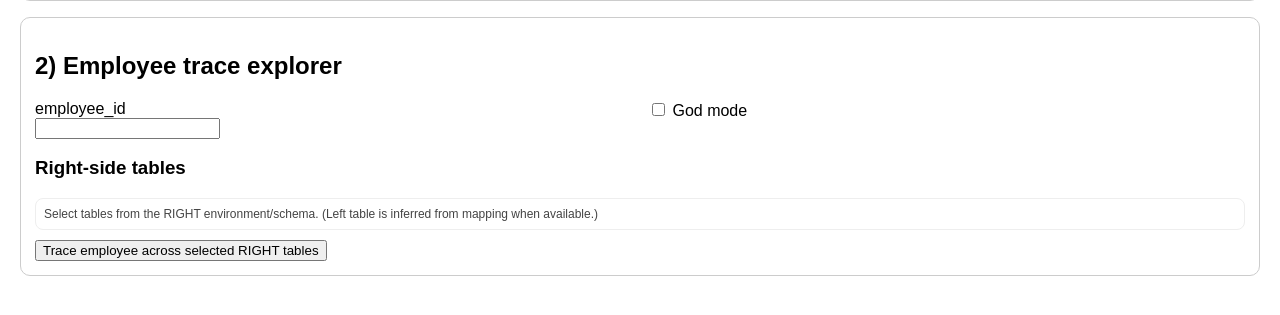
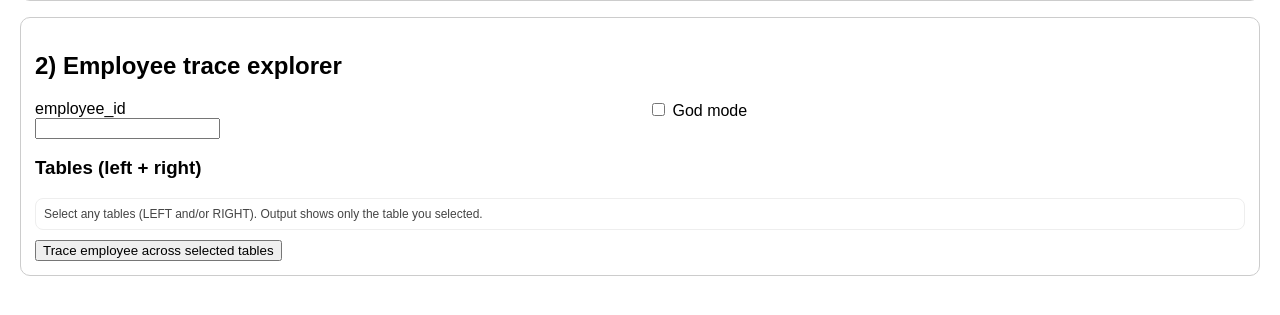
Before and after one commit to kellyclaw-ai/vertica-workday-compare, a FastAPI app: template templates/index.html in a window 1280 px wide. Shown: the part 374-689 px from the top of the page. Run offline with FastAPI, Linux system fonts and the light colour scheme; the template is opened without the code that fills it, so the values that code supplies are empty.

Commit message:
Make trace explorer single-table (left/right selectable) and show only selected table results

```diff
--- a/app/main.py
+++ b/app/main.py
@@ -51,21 +51,36 @@ def _unmapped_fields_report(left_table: str, right_table: str) -> dict:
 def _render_home(request: Request, compare_result=None, trace_frames=None, employee_id=""):
     table_maps, field_maps, value_maps = load_mapping(settings.mapping_file)
 
-    # Right-side schema tables list (used by trace explorer)
+    # Schema table lists (used by trace explorer)
+    left_schema = None
     right_schema = None
-    if table_maps and table_maps[0].right_table and "." in table_maps[0].right_table:
-        right_schema = table_maps[0].right_table.split(".", 1)[0]
+    if table_maps:
+        if table_maps[0].left_table and "." in table_maps[0].left_table:
+            left_schema = table_maps[0].left_table.split(".", 1)[0]
+        if table_maps[0].right_table and "." in table_maps[0].right_table:
+            right_schema = table_maps[0].right_table.split(".", 1)[0]
 
-    right_schema_tables = []
+    left_schema_tables: list[str] = []
+    right_schema_tables: list[str] = []
+    if left_schema:
+        try:
+            left_schema_tables = get_schema_tables(_conn_left(), left_schema)
+        except Exception:
+            left_schema_tables = []
     if right_schema:
         try:
             right_schema_tables = get_schema_tables(_conn_right(), right_schema)
         except Exception:
             right_schema_tables = []
 
-    # Fallback: use only mapped right tables
+    # Fallbacks: use mapped tables only
+    if not left_schema_tables:
+        left_schema_tables = sorted({tm.left_table for tm in table_maps if tm.left_table})
     if not right_schema_tables:
         right_schema_tables = sorted({tm.right_table for tm in table_maps if tm.right_table})
+
+    trace_table_refs = ([{"side": "left", "table": t} for t in left_schema_tables]
+                        + [{"side": "right", "table": t} for t in right_schema_tables])
 
     return templates.TemplateResponse(
         "index.html",
@@ -74,7 +89,7 @@ def _render_home(request: Request, compare_result=None, trace_frames=None, emplo
             "table_maps": table_maps,
             "field_maps": field_maps,
             "value_maps": value_maps,
-            "right_schema_tables": right_schema_tables,
+            "trace_table_refs": trace_table_refs,
             "god_mode_default": settings.god_mode_default,
             "compare_result": compare_result,
             "trace_frames": trace_frames or [],
@@ -180,57 +195,36 @@ async def trace_ui(request: Request):
     employee_id = str(form.get("employee_id", "")).strip()
     god_mode = str(form.get("god_mode", "")).lower() in {"on", "true", "1", "yes"}
 
-    table_maps, field_maps, _value_maps = load_mapping(settings.mapping_file)
-    selected_right_tables = form.getlist("right_table")
+    _table_maps, _field_maps, _value_maps = load_mapping(settings.mapping_file)
+    selected_refs = form.getlist("table_ref")
 
     frames = []
-    for rt in selected_right_tables:
-        tm = next((t for t in table_maps if t.right_table == rt), None)
-        if not tm:
-            # Not mapped; skip for now (trace is designed to show left/right).
+    for ref in selected_refs:
+        # ref format: "left|schema.table" or "right|schema.table"
+        if "|" not in ref:
             continue
+        side, table = ref.split("|", 1)
+        side = side.strip().lower()
+        table = table.strip()
 
-        fmaps = field_map_for_table(field_maps, tm.left_table, tm.right_table)
-        kmaps = key_map_for_table(field_maps, tm.left_table, tm.right_table)
-        left_keys = [k.left_field for k in kmaps]
-        right_keys = [k.right_field for k in kmaps]
+        conn = _conn_left() if side == "left" else _conn_right()
 
-        l_fields = [f.left_field for f in fmaps]
-        r_fields = [f.right_field for f in fmaps]
+        # Prefer source order (schema order). Ensure employee_id first when present.
+        cols = get_table_columns(conn, table)
+        if cols and any(c.lower() == "employee_id" for c in cols):
+            cols = [c for c in cols if c.lower() == "employee_id"] + [c for c in cols if c.lower() != "employee_id"]
 
-        # Ensure key fields are present and at the beginning
-        l_fields = left_keys + [f for f in l_fields if f not in set(left_keys)]
-        r_fields = right_keys + [f for f in r_fields if f not in set(right_keys)]
+        frame = employee_trace(conn, table, employee_id, cols, "employee_id")
 
-        # Prefer source/table column order while keeping keys first
-        left_order = get_table_columns(_conn_left(), tm.left_table)
-        right_order = get_table_columns(_conn_right(), tm.right_table)
-        if left_order:
-            l_nonkeys = [c for c in left_order if c in set(l_fields) and c not in set(left_keys)]
-            l_fields = left_keys + l_nonkeys
-        if right_order:
-            r_nonkeys = [c for c in right_order if c in set(r_fields) and c not in set(right_keys)]
-            r_fields = right_keys + r_nonkeys
-
-        left_frame = employee_trace(_conn_left(), tm.left_table, employee_id, l_fields, "employee_id")
-        right_frame = employee_trace(_conn_right(), tm.right_table, employee_id, r_fields, "employee_id")
-
-        # Sort trace rows by primary keys (if available)
-        if left_keys and left_frame.get("rows"):
-            left_frame["rows"] = sorted(
-                left_frame["rows"],
-                key=lambda r: tuple(str(r.get(k, "")) for k in left_keys),
-            )
-        if right_keys and right_frame.get("rows"):
-            right_frame["rows"] = sorted(
-                right_frame["rows"],
-                key=lambda r: tuple(str(r.get(k, "")) for k in right_keys),
-            )
+        # Sort rows by employee_id if present
+        if frame.get("rows") and frame.get("columns"):
+            if any(c.lower() == "employee_id" for c in frame["columns"]):
+                emp_col = next(c for c in frame["columns"] if c.lower() == "employee_id")
+                frame["rows"] = sorted(frame["rows"], key=lambda r: str(r.get(emp_col, "")))
 
         if not god_mode:
-            left_frame["sql"] = "hidden"
-            right_frame["sql"] = "hidden"
+            frame["sql"] = "hidden"
 
-        frames.append({"left_table": tm.left_table, "right_table": tm.right_table, "left": left_frame, "right": right_frame})
+        frames.append({"side": side, "table": table, "frame": frame})
 
     return _render_home(request, trace_frames=frames, employee_id=employee_id)
--- a/templates/index.html
+++ b/templates/index.html
@@ -118,70 +118,42 @@
         </div>
       </div>
 
-      <h3>Right-side tables</h3>
+      <h3>Tables (left + right)</h3>
       <div class="frame frame-scroll">
-        <div class="small">Select tables from the RIGHT environment/schema. (Left table is inferred from mapping when available.)</div>
-        {% for rt in right_schema_tables %}
+        <div class="small">Select any tables (LEFT and/or RIGHT). Output shows only the table you selected.</div>
+        {% for t in trace_table_refs %}
           <label style="display:block; margin: 4px 0;">
-            <input type="checkbox" name="right_table" value="{{ rt }}" />
-            {{ rt }}
+            <input type="checkbox" name="table_ref" value="{{ t.side }}|{{ t.table }}" />
+            [{{ t.side|upper }}] {{ t.table }}
           </label>
         {% endfor %}
       </div>
 
-      <button type="submit">Trace employee across selected RIGHT tables</button>
+      <button type="submit">Trace employee across selected tables</button>
     </form>
 
     {% for f in trace_frames %}
-      <div class="frame">
-        <h3>{{ f.left_table }} ↔ {{ f.right_table }}</h3>
-
       <div class="frame frame-scroll">
-          <h4>LEFT: {{ f.left.table }}</h4>
-          <div>SQL: <code>{{ f.left.sql }}</code></div>
-          <div>Seconds: {{ f.left.seconds }}</div>
+        <h3>[{{ f.side|upper }}] {{ f.table }}</h3>
+        <div>SQL: <code>{{ f.frame.sql }}</code></div>
+        <div>Seconds: {{ f.frame.seconds }}</div>
         <div class="table-scroll">
           <table>
             <thead>
               <tr>
-                  {% for c in f.left.columns %}<th>{{ c }}</th>{% endfor %}
+                {% for c in f.frame.columns %}<th>{{ c }}</th>{% endfor %}
               </tr>
             </thead>
             <tbody>
-                {% for row in f.left.rows %}
+              {% for row in f.frame.rows %}
                 <tr>
-                    {% for c in f.left.columns %}<td>{{ row[c] }}</td>{% endfor %}
+                  {% for c in f.frame.columns %}<td>{{ row[c] }}</td>{% endfor %}
                 </tr>
               {% else %}
-                  <tr><td colspan="{{ f.left.columns|length if f.left.columns else 1 }}"><em>No rows</em></td></tr>
+                <tr><td colspan="{{ f.frame.columns|length if f.frame.columns else 1 }}"><em>No rows</em></td></tr>
               {% endfor %}
             </tbody>
           </table>
-          </div>
-        </div>
-
-        <div class="frame frame-scroll">
-          <h4>RIGHT: {{ f.right.table }}</h4>
-          <div>SQL: <code>{{ f.right.sql }}</code></div>
-          <div>Seconds: {{ f.right.seconds }}</div>
-          <div class="table-scroll">
-            <table>
-              <thead>
-                <tr>
-                  {% for c in f.right.columns %}<th>{{ c }}</th>{% endfor %}
-                </tr>
-              </thead>
-              <tbody>
-                {% for row in f.right.rows %}
-                  <tr>
-                    {% for c in f.right.columns %}<td>{{ row[c] }}</td>{% endfor %}
-                  </tr>
-                {% else %}
-                  <tr><td colspan="{{ f.right.columns|length if f.right.columns else 1 }}"><em>No rows</em></td></tr>
-                {% endfor %}
-              </tbody>
-            </table>
-          </div>
         </div>
       </div>
     {% endfor %}
```
Lines whose indentation alone changed are shown as unchanged.
